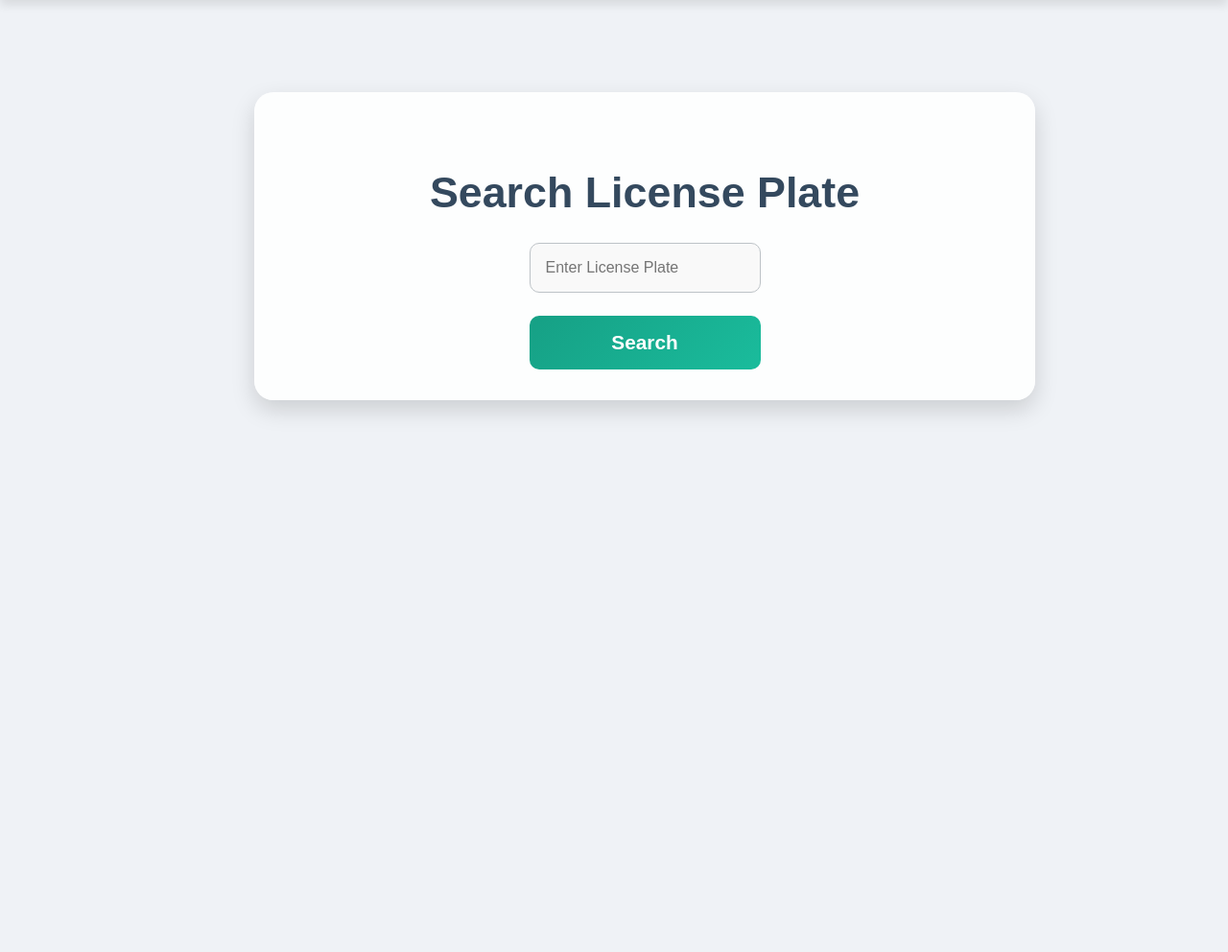
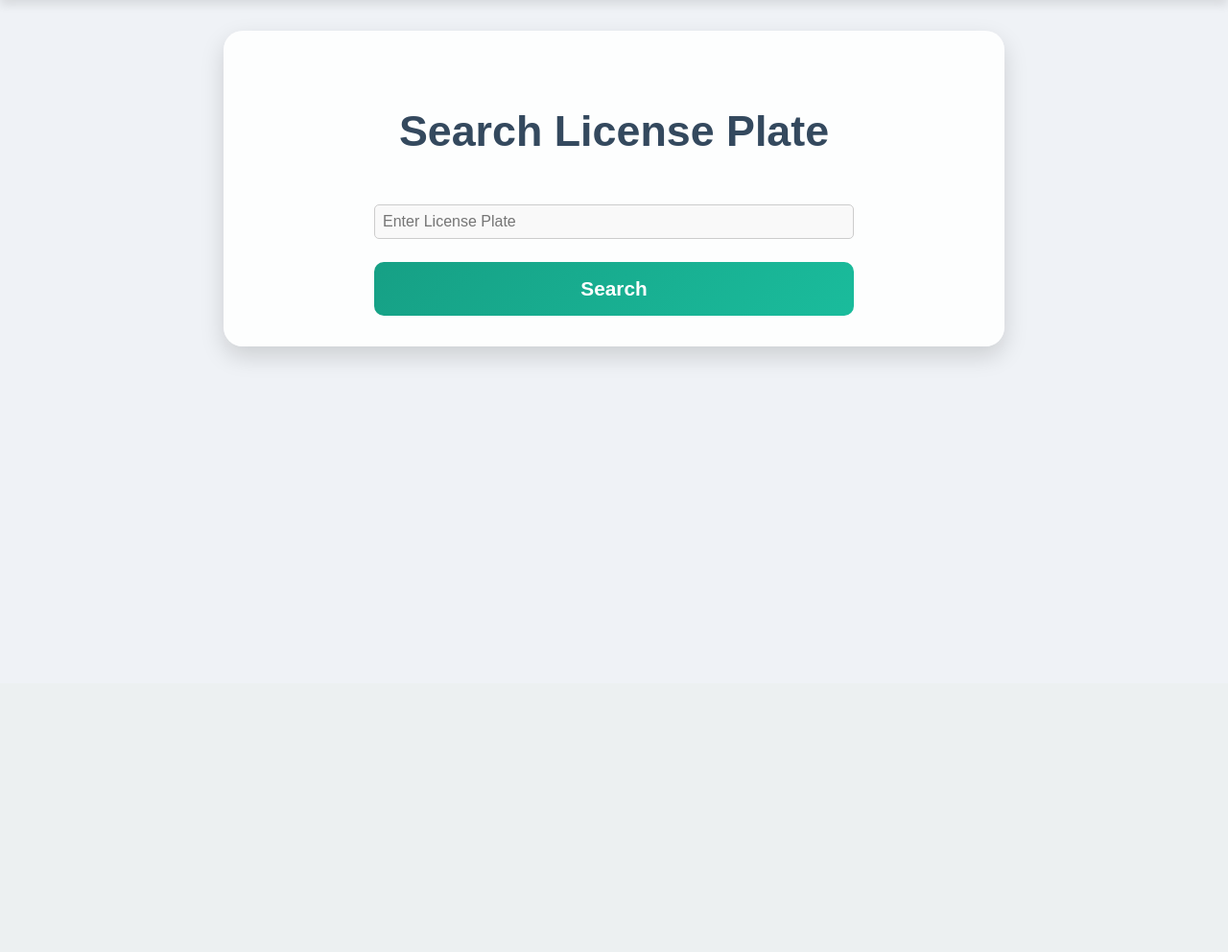
Before and after one commit to Greeshma-Mogili09/ANPR_and_ATCC_for_Smart_Traffic_Management_System, a Python web app: template ANPR_ATCC_SMART_TRAFFIC_MANAGEMENT/templates/search.html in a window 1280 px wide; the page is wider, and only the part inside the window is pictured. Shown: the part 88-1080 px from the top of that part at 96% size. After the commit the page ends 462 px from the top of that part, so only its background shows below. Run offline with Jinja, Linux system fonts and the light colour scheme; the template is opened without the code that fills it, so the values that code supplies are empty.

Commit message:
Update search.html

```diff
--- a/ANPR_ATCC_SMART_TRAFFIC_MANAGEMENT/templates/search.html
+++ b/ANPR_ATCC_SMART_TRAFFIC_MANAGEMENT/templates/search.html
@@ -38,60 +38,94 @@
         }
 
         .container {
-    display: flex;
-    flex-wrap: nowrap; /* Keep items side-by-side */
-    align-items: flex-start;
-    justify-content: center;
-    padding: 6em; /* Increased padding for more space */
-    gap: 3rem; /* Increased gap between content */
-    width: 90%; /* Set container width to 90% of the viewport */
-    max-width: 2000; /* Set a max-width to ensure it's not too wide */
-    margin: 0 auto; /* Center the container */
-}
+            display: flex;
+            flex-direction: column;
+            align-items: center;
+            padding: 2em;
+            width: 90%;
+            max-width: 1200px;
+            margin: 0 auto;
+            height: auto;
+        }
 
         .content {
-            flex: 2; /* Larger space for the content */
+            width: 100%;
+            display: flex;
+            flex-direction: column;
+            align-items: center;
+            gap: 1.5em; /* Added gap between form and result */
         }
-
 
         .content h2 {
             margin-bottom: 1rem;
         }
 
-        .vehicle-details {
-            margin: 1rem 0;
+        form {
             display: flex;
             flex-direction: column;
+            gap: 1em;  /* Added gap between input and button */
+            width: 100%;
+            align-items: center;
+        }
+
+        form input[type="text"] {
+            padding: 0.5em;
+            font-size: 1rem;
+            width: 80%;
+            max-width: 500px;
+            border: 1px solid #ccc;
+            border-radius: 5px;
+        }
+
+        form button {
+            padding: 0.75em;
+            font-size: 1rem;
+            background-color: #3498db;
+            color: white;
+            border: none;
+            border-radius: 5px;
+            cursor: pointer;
+            width: 80%;
+            max-width: 500px;
+        }
+
+        form button:hover {
+            background-color: #2980b9;
         }
 
         .result-container {
             display: flex;
-            flex-wrap: wrap; /* Stack details and image on smaller screens */
+            justify-content: space-between;
             gap: 2rem;
+            flex-wrap: wrap;
+            width: 100%;
         }
 
-        .image-container {
+        .vehicle-details, .image-container {
             flex: 1;
-            display: flex;
-            flex-direction: column;
-            align-items: center;
-
-            padding: 1rem;
-            min-height: 150;
-            background-color: #f9f9f9;
+            padding: 20px;
+            border-radius: 8px;
+            background-color: #ffffff;
+            max-width: 48%; /* Ensures both containers are equal in width */
+            box-sizing: border-box;
         }
 
         .image-container img {
             width: 100%;
-            max-width: 300px;
-            margin: 10px 0;
+            max-width: 100%; /* Make sure image stretches within container */
+            height: auto;
+            object-fit: cover;
             border-radius: 8px;
-            object-fit: cover;
+        }
+
+        .vehicle-details p {
+            margin: 0.5em 0;
         }
 
         .error-message {
             color: red;
             font-weight: bold;
+            text-align: center;
         }
     </style>
 </head>
@@ -104,32 +138,35 @@
     </nav>
 
     <div class="container">
-
-
-        <!-- Main Content -->
         <div class="content">
             <h2>Search License Plate</h2>
             <form action="/search" method="POST">
-                <input type="text" name="number_plate" placeholder="Enter License Plate" required>
+                <input type="text" name="number_plate_text" placeholder="Enter License Plate" required>
                 <button type="submit">Search</button>
             </form>
 
             {% if vehicle_data %}
             <div class="result-container">
-                <!-- Vehicle Details -->
+                <!-- Vehicle Details Container -->
                 <div class="vehicle-details">
                     <h3>Vehicle Details</h3>
-                    <p><strong>License No:</strong> {{ vehicle_data.number_plate }}</p>
-                    <p><strong>Name:</strong> {{ vehicle_data.name }}</p>
-                    <p><strong>Phone:</strong> {{ vehicle_data.phone }}</p>
-                    <p><strong>Address:</strong> {{ vehicle_data.address }}</p>
+                    <p><strong>License No:</strong> {{ vehicle_data[0].number_plate_text }}</p>
+                    <p><strong>Name:</strong> {{ vehicle_data[0].name }}</p>
+                    <p><strong>Phone:</strong> {{ vehicle_data[0].phone_number }}</p>
+                    <p><strong>Address:</strong> {{ vehicle_data[0].address }}</p>
+                    <p><strong>Road ID:</strong> {{ vehicle_data[0].road_id }}</p>
+                    <p><strong>Violation:</strong> {{ vehicle_data[0].violation }}</p>
                 </div>
 
-                <!-- Vehicle Images -->
+                <!-- Image Container -->
                 <div class="image-container">
-                    <h3>Vehicle Images</h3>
-                    {% if vehicle_data.image1 %}
-                        <img src="{{ vehicle_data.image1 }}" alt="Vehicle Image 1">
+                    <h3>Vehicle Image</h3>
+                    {% if vehicle_data[0].number_plate_text %}
+                    <img src="{{ url_for('static', filename='extract_images/' + vehicle_data[0].number_plate_text.replace('\\', '/')) + '.jpg' }}" alt="Vehicle Image">
+
+
+                    {% else %}
+                        <p>No image available</p>
                     {% endif %}
                 </div>
             </div>
```
